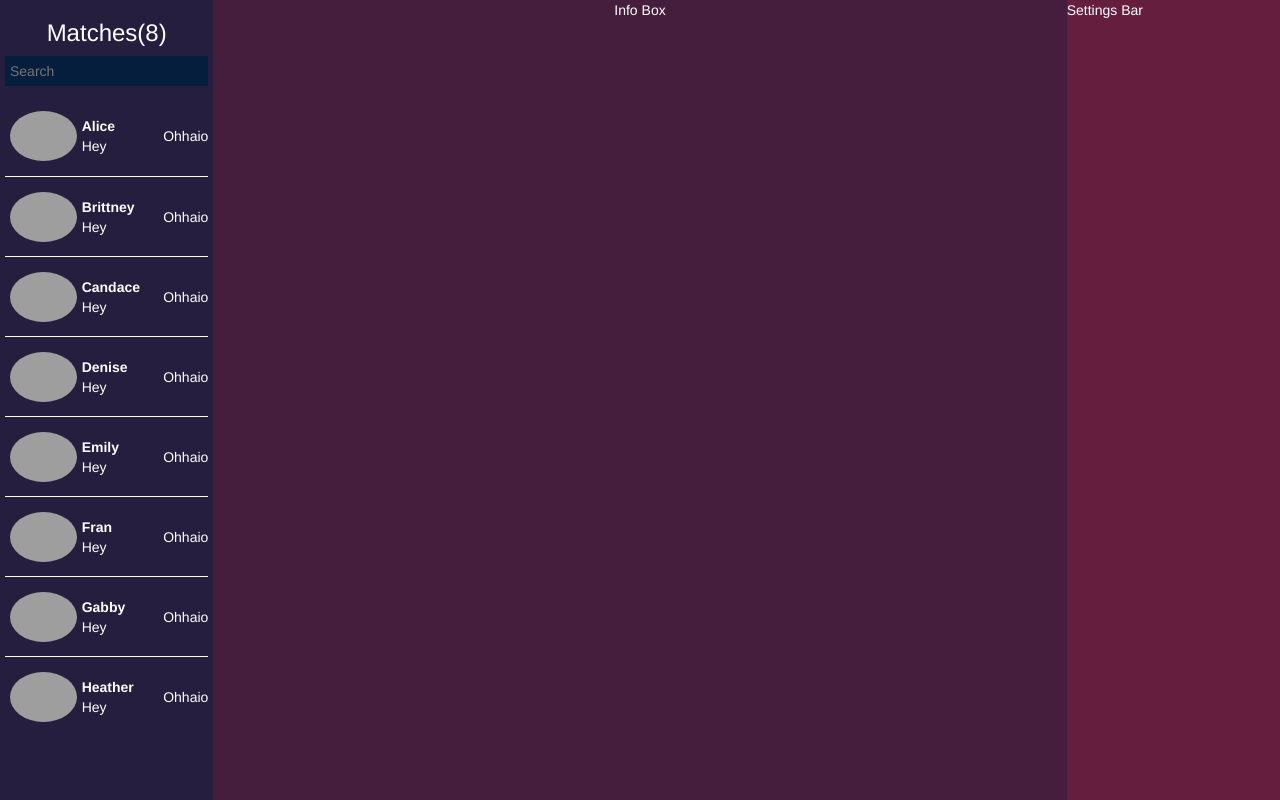
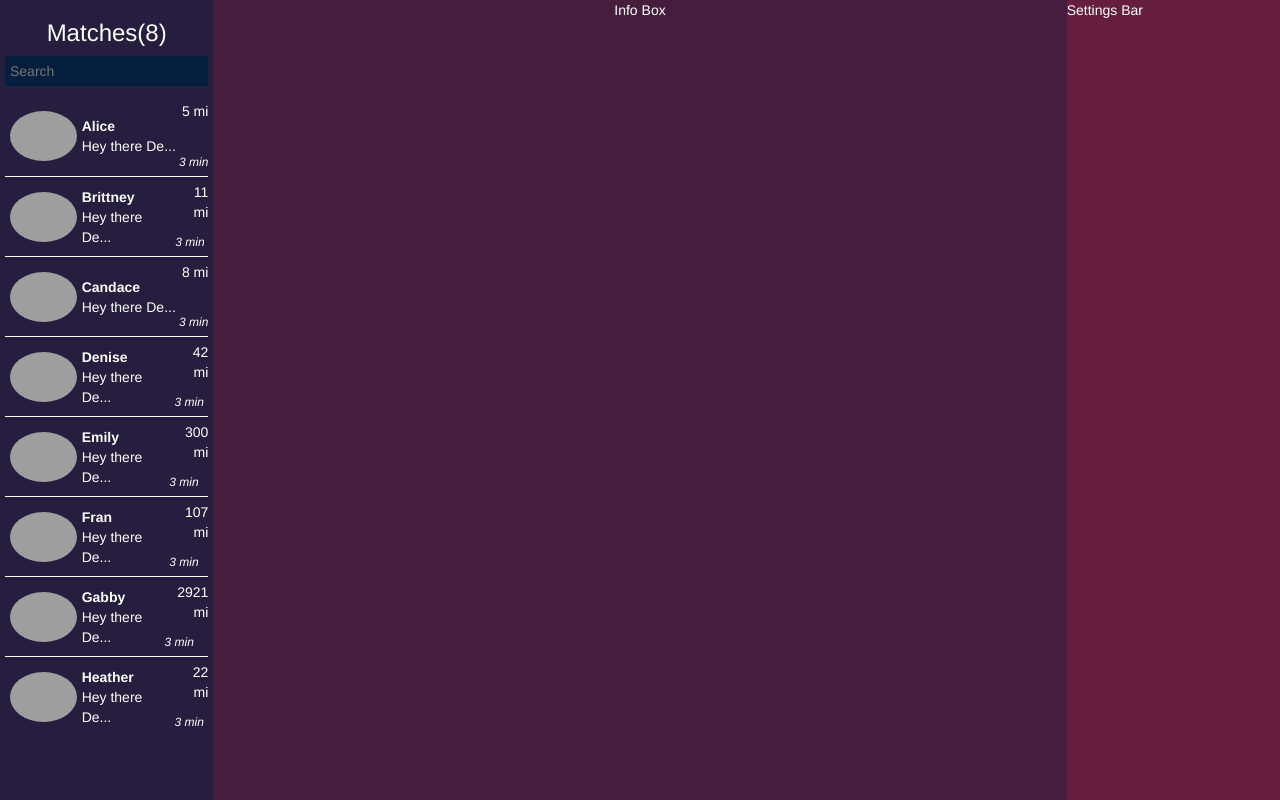
Before and after one commit to zfreedman/aigram, a React app: page / in a window 1280 px wide. Built offline with nearby package versions, Linux system fonts and the light colour scheme; grey boxes are pictures that could not be loaded.

Commit message:
style: Added some styling to MatchListItem elements
Currently displaying distance and time from last message for
mock-objects. Small styling bug for text-align: right on
.match_list_item_time div's text, where large dist values for
.match_list_item_dist HTML elements seem to correlate with space
rightward from where the "3 min" text belongs.

```diff
--- a/src/components/app.js
+++ b/src/components/app.js
@@ -17,7 +17,7 @@ export default class App extends Component {
         {name: "Brittney", dist: "11 mi", img: "https://pbs.twimg.com/profile_images/803217914337828864/99oo37KN_400x400.jpg"},
         {name: "Candace", dist: "8 mi", img: "http://dailypost.ng/wp-content/uploads/2018/01/Ugochi-Ihezue.jpg"},
         {name: "Denise", dist: "42 mi", img: "http://www.fotothing.com/photos/1b3/1b3a599726df89c8a665b2993591459e.jpg"},
-        {name: "Emily", dist: "3 mi", img: "https://ae01.alicdn.com/kf/HTB199DpXTZRMeJjSspkq6xGpXXaU/New-Women-Bras-Girl-Racerback-Bra-Seamless-Wireless-Underwear-Bra-Best-XM.jpg"},
+        {name: "Emily", dist: "300 mi", img: "https://ae01.alicdn.com/kf/HTB199DpXTZRMeJjSspkq6xGpXXaU/New-Women-Bras-Girl-Racerback-Bra-Seamless-Wireless-Underwear-Bra-Best-XM.jpg"},
         {name: "Fran", dist: "107 mi", img: "https://images.pexels.com/photos/654690/pexels-photo-654690.jpeg?auto=compress&cs=tinysrgb&h=350"},
         {name: "Gabby", dist: "2921 mi", img: "https://i2.wp.com/www.usmagazine.com/wp-content/uploads/2018/05/shayanna-jenkins-hernandez.jpg?crop=236px%2C0px%2C1565px%2C1564px&resize=400%2C400&ssl=1"},
         {name: "Heather", dist: "22 mi", img: "https://www.dunkindonuts.com/content/dam/dd/img/heros-lifestyle/standard/hero-perks-lp-surprisedgirl-640x640.jpg"}
--- a/src/components/match_list_item.js
+++ b/src/components/match_list_item.js
@@ -8,11 +8,16 @@ class MatchListItem extends Component {
         <img src={this.props.match.img} />
         <div className="match_list_item_text">
           <b>{this.props.match.name}</b>
-          <p>Hey</p>
+          <p>Hey there De...</p>
         </div>
-        <div className="match_list_item_info">Ohhaio
+        <div className="match_list_item_info">
+          <div className="match_list_item_dist">
+            {this.props.match.dist}
+          </div>
+          <div className="match_list_item_time">
+            <i>3 min</i>
+          </div>
           {
-            //<p class="match_list_item_dist">{this.props.match.dist}</p>
           }
         </div>
       </li>
--- a/style/style.css
+++ b/style/style.css
@@ -71,7 +71,7 @@ https://codepen.io/anon/pen/aKbRvX
 {
 	border-radius: 10px;
 	-webkit-box-shadow: inset 0 0 6px rgba(0,0,0,.3);
-	background-color: #555;
+	background-color: var(--color-0);
 }
 
 /*flexbox align-items https://internetingishard.com/html-and-css/flexbox/*/
@@ -96,7 +96,20 @@ https://codepen.io/anon/pen/aKbRvX
 }
 
 .match_list_item_info {
+  height: 100%;
   margin-left: auto;
+  padding: 5px 0px;
+}
+
+.match_list_item_info > div {
+  height: 50%;
+  text-align: right;
+}
+
+.match_list_item_time {
+  align-items: flex-end;
+  display: flex;
+  font-size: 12px;
 }
 
 .match_list_item_text > p {
```
